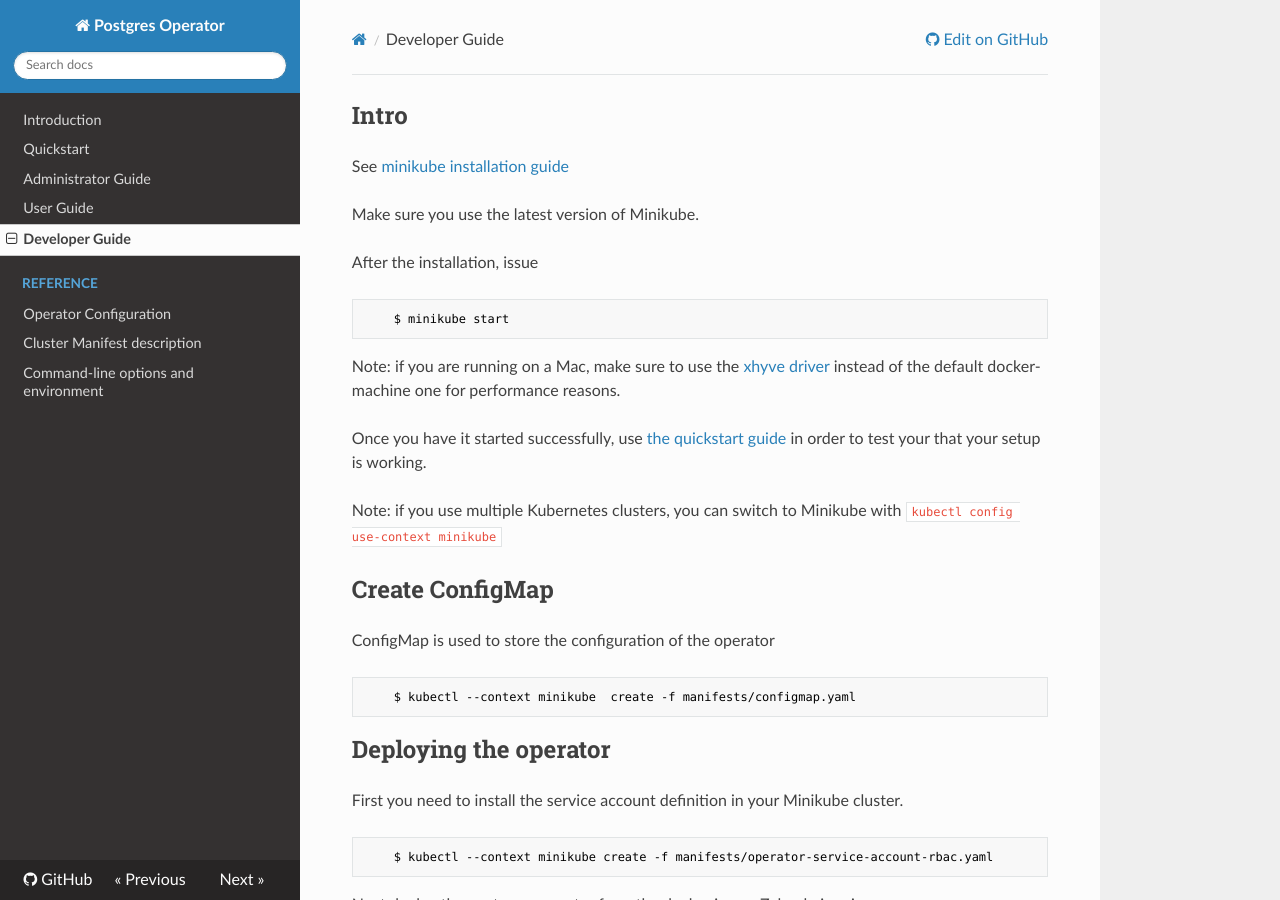
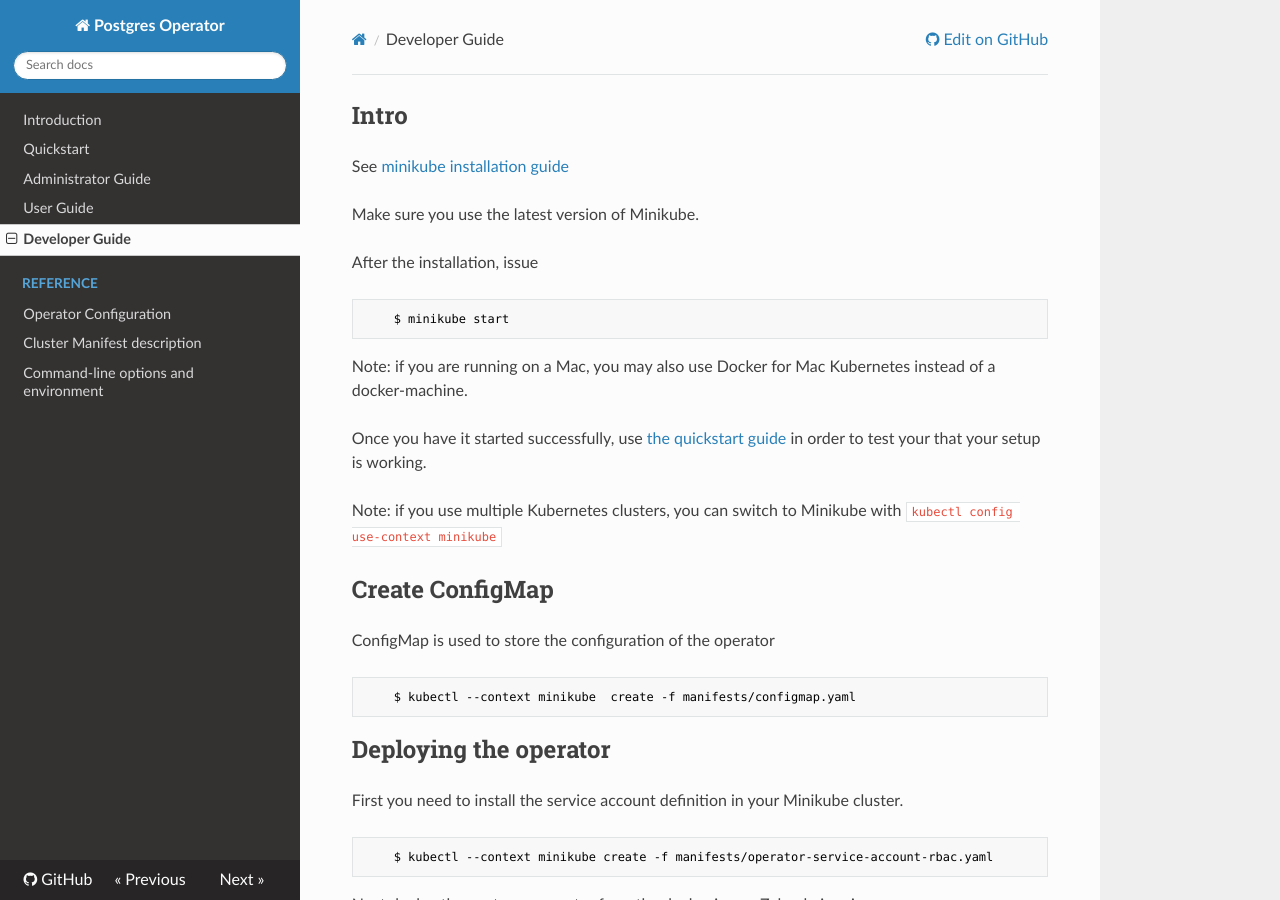
Before and after one commit to zalando/postgres-operator, an MkDocs documentation site: the page built from docs/developer.md, in a window 1280 px wide and 900 px high. Built offline with MkDocs 1.6.1, drawn with Linux system fonts in a browser that asks for light colours; nearby versions of some CDN libraries; old or Windows-style settings are respelled for this version of MkDocs.

````diff
--- a/docs/developer.md
+++ b/docs/developer.md
@@ -10,9 +10,7 @@ After the installation, issue
     $ minikube start
 ```
 
-Note: if you are running on a Mac, make sure to use the [xhyve
-driver](https://github.com/kubernetes/minikube/blob/master/docs/drivers.md#xhyve-driver)
-instead of the default docker-machine one for performance reasons.
+Note: if you are running on a Mac, you may also use Docker for Mac Kubernetes instead of a docker-machine.
 
 Once you have it started successfully, use [the quickstart
 guide](https://github.com/kubernetes/minikube#quickstart) in order to test your
````
Also changed, not shown: docs/index.md (+2 -2 lines), docs/user.md (+1 -1 lines).
